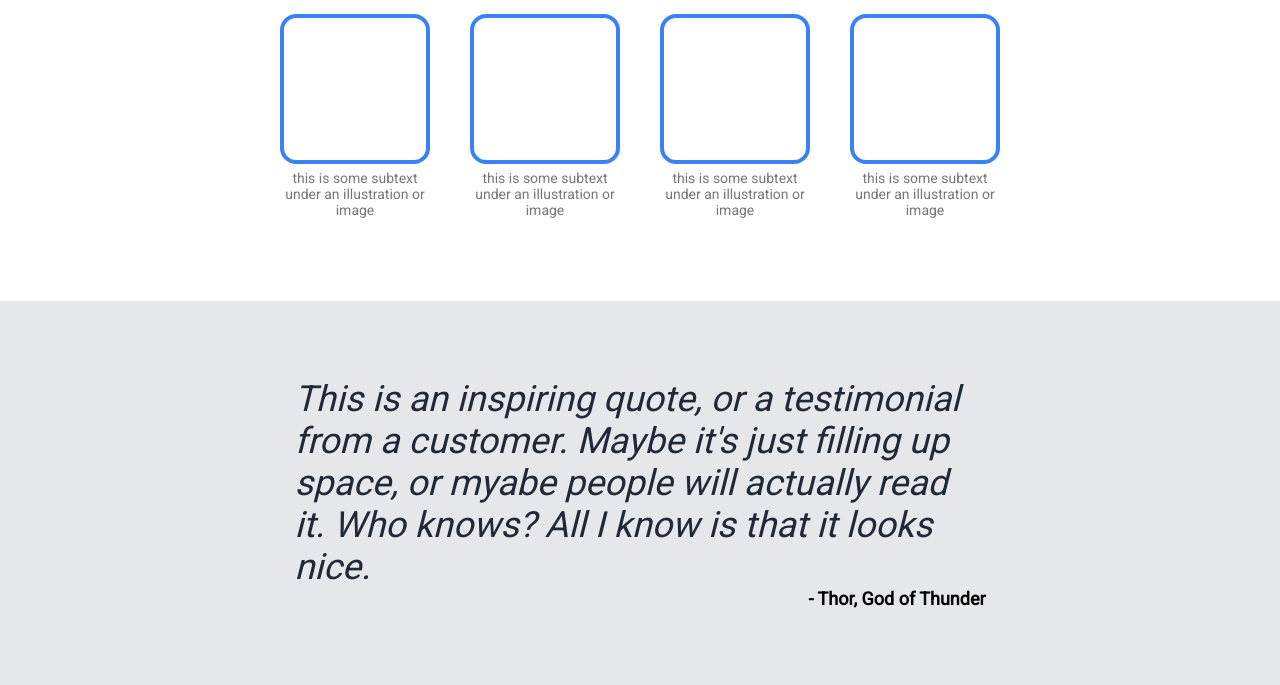
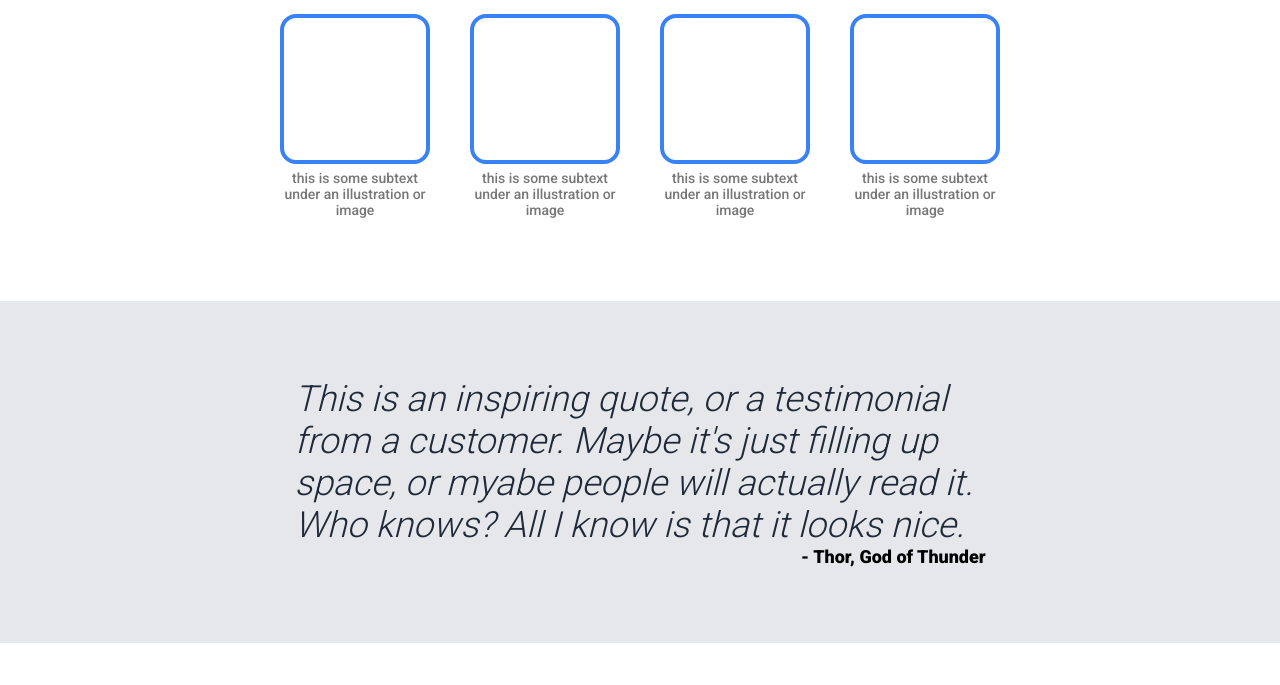
Before and after one commit to nicoalesi/landing-page, a plain HTML site: page index.html in a window 1280 px wide. Shown: the part 555-1240 px from the top of the page. After the commit the page ends 1198 px from the top, so only its background shows below. Drawn offline with Linux system fonts and the light colour scheme.

Commit message:
fix: add fonts
Fix text and add fonts with different weights.

```diff
--- a/index.html
+++ b/index.html
@@ -6,6 +6,9 @@
         <title>Landing page</title>
         <link rel="stylesheet" href="./index.css">
         <link rel="stylesheet" href="https://fonts.googleapis.com/css2?family=Roboto">
+        <link rel="stylesheet" href="https://fonts.googleapis.com/css2?family=Roboto:wght@300">
+        <link rel="stylesheet" href="https://fonts.googleapis.com/css2?family=Roboto:wght@500">
+        <link rel="stylesheet" href="https://fonts.googleapis.com/css2?family=Roboto:wght@900">
     </head>
 
     <body>
```
